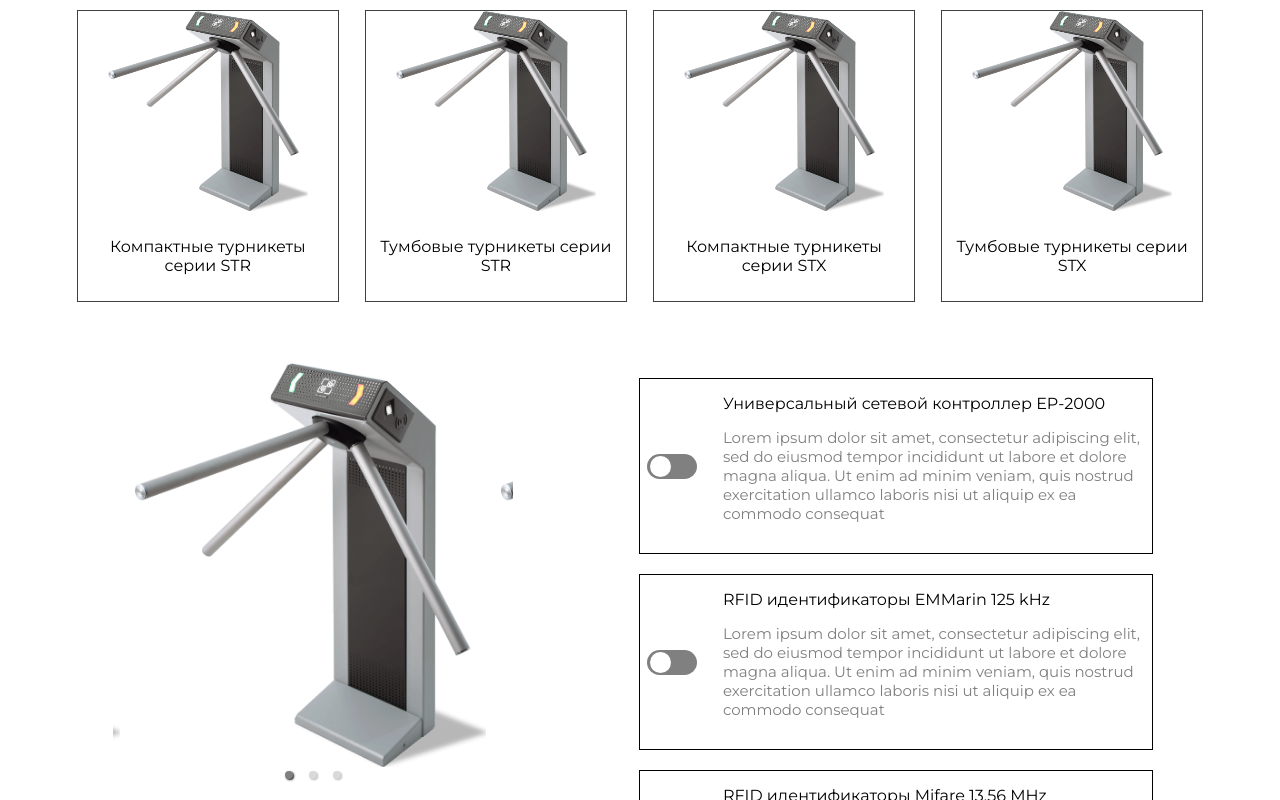
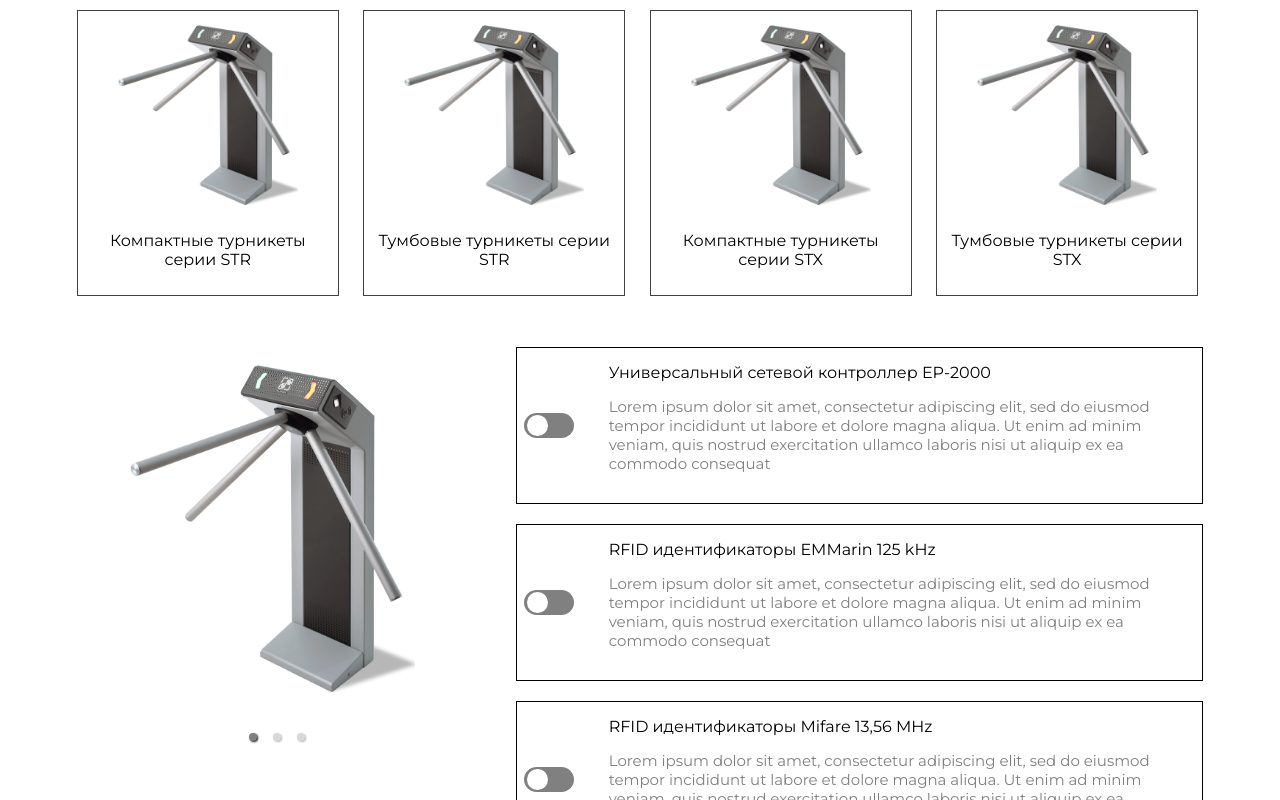
Before and after one commit to PavelPavells/new_configurator, a React (Create React App) app: page /barrier in a window 1280 px wide. Shown: the top 800 px of the page. Built offline with nearby package versions, Linux system fonts and the light colour scheme.

Commit message:
[28.01.2020 - Fix Problem With Slider; Commiter: Pavel Smirnov]

```diff
--- a/src/components/Barrier/Barrier.js
+++ b/src/components/Barrier/Barrier.js
@@ -17,7 +17,10 @@ class Barrier extends React.Component {
     };
   }
   componentDidMount() {}
-  handleChange = event => {};
+  handleChange = event => {
+    event.preventDefault()
+    this.setState({ [event.target.id]: event.target.value })
+  };
   render() {
     //const { data } = this.state;
     return (
--- a/src/components/Barrier/Barrier.scss
+++ b/src/components/Barrier/Barrier.scss
@@ -5,9 +5,6 @@
   flex-direction: column;
   justify-content: flex-start;
   align-items: center;
-  //padding: 30px;
-  //height: 96vh;
-  //border: 1px solid black;
 
   .slider {
     display: flex;
@@ -16,24 +13,22 @@
     align-items: center;
     width: 88%;
     margin-top: 10px;
-    //padding: 10px;
     text-align: center;
-    //border: 1px solid #404040;
 
     .slider-block {
       display: flex;
       flex-direction: column;
       justify-content: space-evenly;
       align-items: center;
-      //height: 30vh;
-      //padding-right: 5px;
+      margin-right: 5px;
       width: 260px;
       border: 1px solid #404040;
       outline: none;
 
       .slider-block__photo-header {
-        width: 200px;
-        height: 200px;
+        width: 180px;
+        height: 180px;
+        padding-top: 14px;
       }
 
       p {
@@ -42,8 +37,7 @@
 
       &:hover {
         box-shadow: 0 0 8px 5px #b2b2b2;
-        border-left: none;
-        border-right: none;
+        border: none;
       }
       span {
         padding: 0 15 px;
@@ -58,26 +52,22 @@
     flex-direction: row;
     justify-content: space-evenly;
     align-items: self-start;
-    width: 100%;
-    margin-top: 4%;
-    //height: 65vh;
+    width: 88%;
+    margin-top: 2%;
 
     .main-right__block {
       display: flex;
       flex-direction: column;
       justify-content: space-evenly;
       align-items: center;
-      width: 40%;
-      //height: 50vh;
-      //border: 1px solid black;
-      padding: 15px;
+      min-width: 320px;
+      padding: 15px 0 15px 15px;
 
       .main-right__block-wrapper-select {
         display: flex;
         flex-direction: row;
         justify-content: flex-start;
         align-items: center;
-        width: 100%;
         height: auto;
         margin: 10px 0;
         border: 1px solid black;
@@ -91,6 +81,12 @@
         & > div > p {
           font-size: 15px;
           opacity: 0.5;
+        }
+        &:hover {
+            transform: translateY(3px);
+            transition: all 0.2s ease-in-out;
+            border: 1px solid #b3b3b3;
+            cursor: pointer;
         }
       }
 
@@ -138,32 +134,16 @@
 
 //    START CHECKBOXES STYLE    //
 
-      // .main-left__block-item {
-      //     display: flex;
-      //     flex-direction: row;
-      //     justify-content: space-between;
-      //     align-items: center;
-      // }
     }
     .main-left__block {
       display: flex;
       position: sticky;
-      top: 20px;
-      flex-direction: column;
-      justify-content: center;
+      top: 10px;
+      width: 100%;
+      margin-top: 3%;
+      flex-direction: row;
+      justify-content: flex-start;
       align-items: center;
-      //width: 35%;
-      //margin-top: 30px;
-      //height: 55vh;
-      //border: 1px solid black;
-      //padding: 15px;
-
-      //.main-right-block_wrapper-photo {
-      //    height: 10vh;
-      //width: 250px;
-      //margin: 7px 4px;
-      //border: 1px solid red;
-      //}
     }
   }
 }
--- a/src/components/Carousel/Carousel.scss
+++ b/src/components/Carousel/Carousel.scss
@@ -7,23 +7,28 @@
 }
 .carousel .slide {
   background: #ffffff;
-  margin: 0 7px;
-  //width: 540px;
+  //margin: 0 7px;
+  //border: 1px solid red;
+  min-width: 285px;
+    /* font-size: 13px; */
+    margin: 0 40px;
 }
 .carousel .carousel-status {
   display: none;
 }
 .carousel .slider-wrapper {
     width: 25em;
+    //border: 1px solif green;
 }
 .carousel .control-dots {
   position: absolute;
   margin: 0px;
 }
 .slide {
-  width: 100px;
-  height: 420px;
+  //width: 150px;
+  height: 380px;
   font-size: 10px;
+  //border: 1px solif green;
 }
 .carousel .control-dots .dot {
   background: grey;
```
Also changed, not shown: src/App.css (+0 -35 lines).
